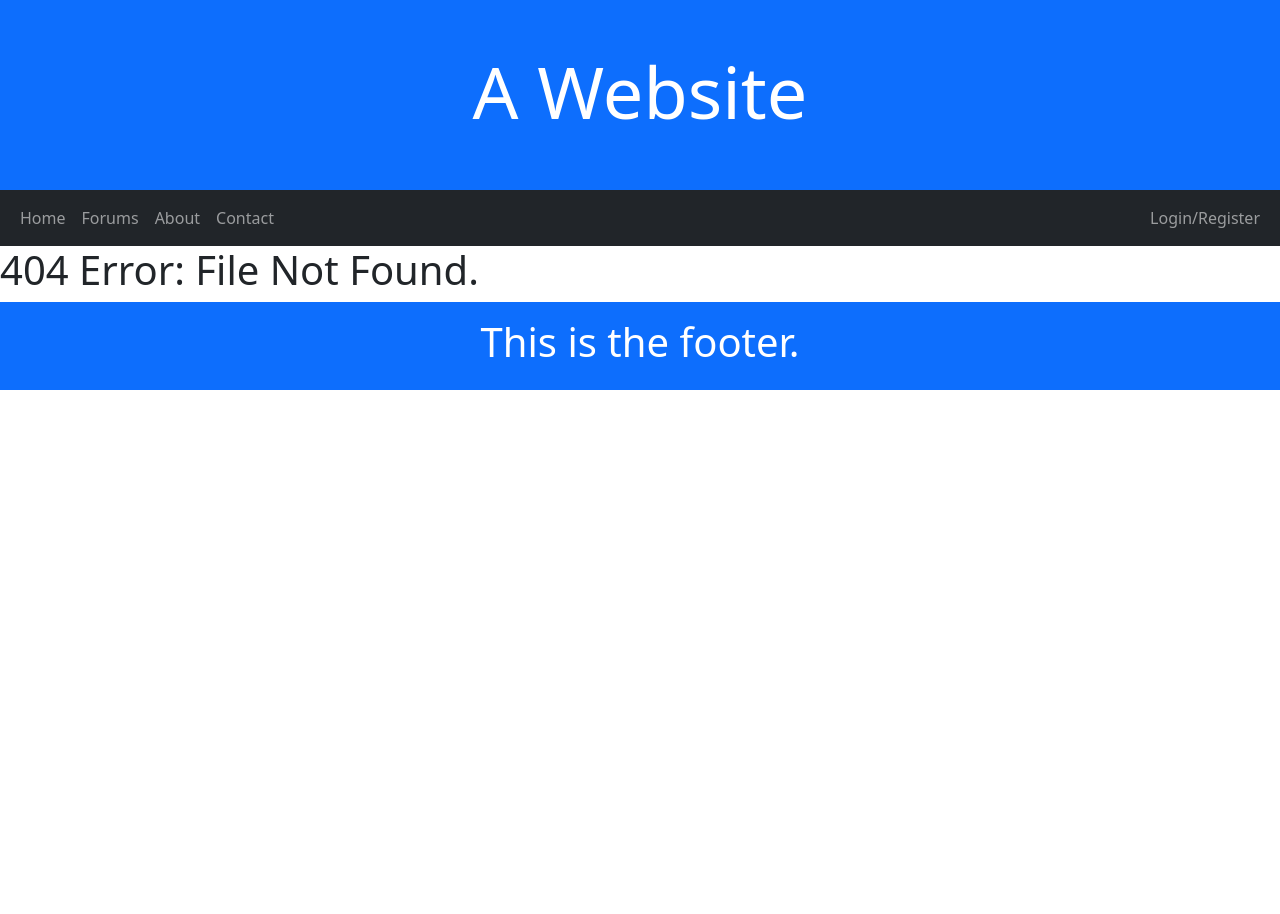
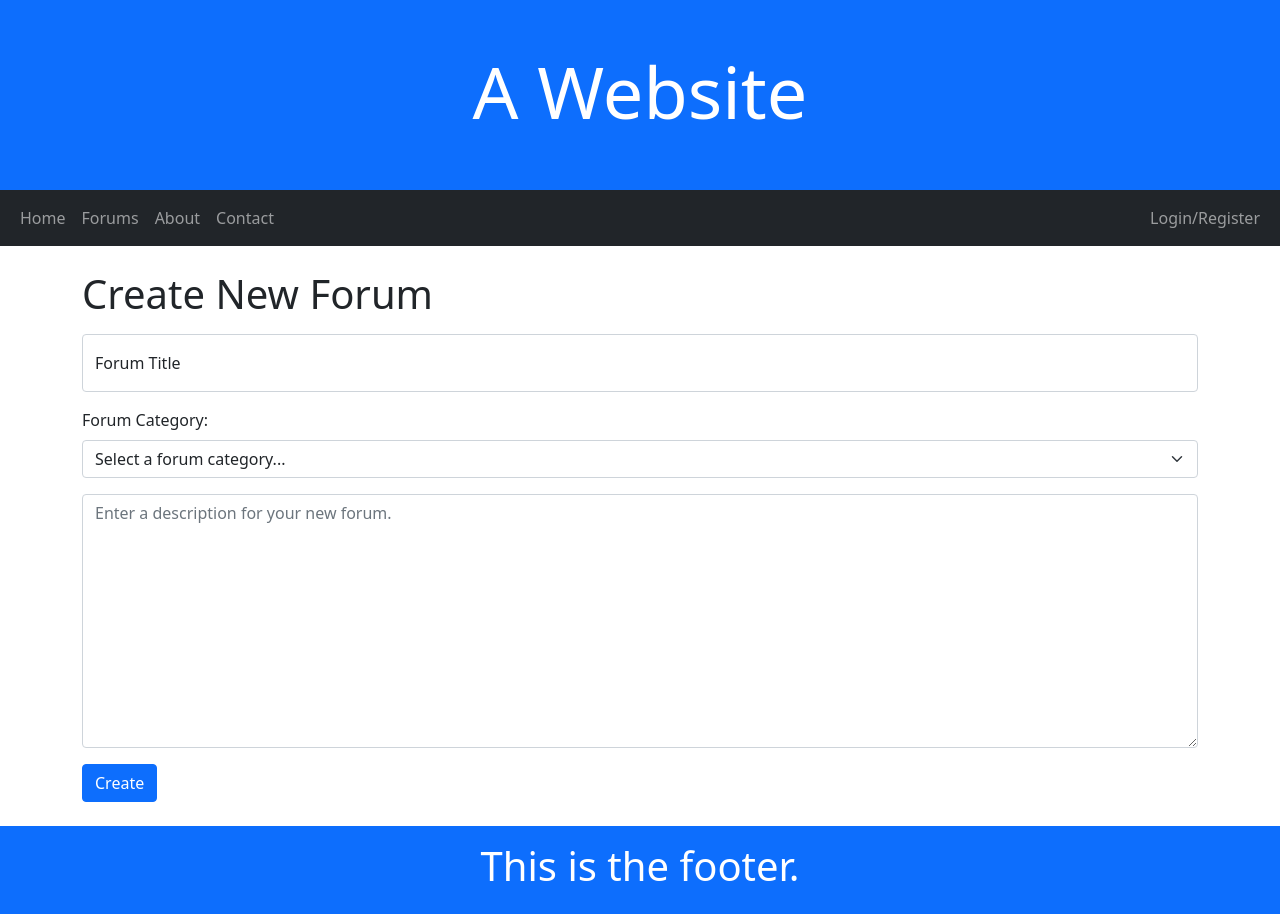
Before and after one commit to BraedenDiaz/Full-Stack-Web-App-MERN-CSR, a React (Create React App) app in the folder frontend/: page /forums/create in a window 1280 px wide. Before the commit this address had no page. Before the commit the page ends 800 px from the top, so only its background shows below. Built offline with nearby package versions, Linux system fonts and the light colour scheme.

Commit message:
Began and created the front-end interface components for the forums listings page as well as a page to allow users to create new forums. Back-end support is next.

```diff
--- a/frontend/src/components/App.tsx
+++ b/frontend/src/components/App.tsx
@@ -1,6 +1,8 @@
 import { BrowserRouter as Router, Routes, Route } from "react-router-dom";
 
 import FileNotFound from "./errors/404";
+import CreateNewForum from "./forums/CreateNewForum";
+import ForumsPage from "./forums/ForumsPage";
 import Home from "./Home";
 import Layout from "./Layout";
 import LoginRegisterContainer from "./loginRegister/index";
@@ -21,6 +23,8 @@ function App() {
           <Route index element={<Home />} />
           <Route path="login" element={<LoginRegisterContainer />} />
           <Route path="users/:username" element={<UserAccountPage />} />
+          <Route path="forums" element={<ForumsPage />} />
+          <Route path="forums/create" element={<CreateNewForum />} />
           <Route path="*" element={<FileNotFound />} />
         </Route>
       </Routes>
--- a/frontend/src/components/Layout.tsx
+++ b/frontend/src/components/Layout.tsx
@@ -91,7 +91,7 @@ export default function Layout(props : PropsType)
                                 <Link to="/" className="nav-link">Home</Link>
                             </li>
                             <li className="nav-item">
-                                <Link to="#" className="nav-link">Forums</Link>
+                                <Link to="/forums" className="nav-link">Forums</Link>
                             </li>
                             <li className="nav-item">
                                 <Link to="#" className="nav-link">About</Link>
--- /dev/null
+++ b/frontend/src/components/forums/CreateNewForum.tsx
@@ -0,0 +1,90 @@
+import { useState } from "react";
+import FormError from "../errors/FormError";
+
+/**
+ * @author Braeden Diaz
+ *
+ * Functional component which represents a form allowing users to create
+ * new forums on the website.
+ *
+ */
+
+export default function CreateNewForum()
+{
+    const [forumTitle, setForumTitle] = useState("");
+    const [forumCategory, setForumCategory] = useState("");
+    const [forumDescription, setForumDescription] = useState("");
+    const [errorState, setErrorState] = useState({
+        show: false,
+        errorsArr: []
+    });
+
+    const handleChange = (event : any) => {
+        switch (event.target.name)
+        {
+            case "forumTitle":
+                setForumTitle(event.target.value);
+                break;
+            case "forumCategory":
+                setForumCategory(event.target.value);
+                break;
+            case "forumDescription":
+                setForumDescription(event.target.value);
+                break;
+        }
+    };
+
+    const handleFormSubmit = (event : any) => {
+        event.preventDefault();
+
+        console.log("Entered Form:");
+        console.log(`Title: ${forumTitle}`);
+        console.log(`Category: ${forumCategory}`);
+        console.log(`Description: ${forumDescription}`);
+
+    };
+
+    return (
+        <div className="container mt-4 mb-4">
+            <FormError show={errorState.show} errorsArr={errorState.errorsArr} />
+            <h1>Create New Forum</h1>
+            <form onSubmit={handleFormSubmit}>
+                <div className="form-floating mb-3 mt-3">
+                    <input type="text"
+                            id="forumTitle"
+                            name="forumTitle"
+                            className="form-control"
+                            placeholder="Forum Title"
+                            value={forumTitle}
+                            onChange={handleChange} />
+                    <label htmlFor="forumTitle">Forum Title</label>
+                </div>
+                <div className="mb-3 mt-3">
+                    <label htmlFor="forumCategory" className="form-label">Forum Category:</label>
+                    <select id="forumCategory"
+                            name="forumCategory"
+                            className="form-select"
+                            defaultValue={forumCategory}
+                            onChange={handleChange}>
+                        <option value="" disabled>Select a forum category...</option>
+                        <option value="Category1">Category 1</option>
+                        <option value="Category2">Category 2</option>
+                        <option value="Category3">Category 3</option>
+                        <option value="Category4">Category 4</option>
+                        <option value="Category5">Category 5</option>
+                        <option value="Category6">Category 6</option>
+                    </select>
+                </div>
+                <div className="mb-3 mt-3">
+                    <textarea name="forumDescription"
+                              className="form-control"
+                              rows={10}
+                              onChange={handleChange}
+                              value={forumDescription}
+                              placeholder="Enter a description for your new forum."></textarea>
+                </div>
+                <button type="submit" className="btn btn-primary">Create</button>
+            </form>
+        </div>
+    );
+}
--- /dev/null
+++ b/frontend/src/components/forums/ForumsPage.tsx
@@ -0,0 +1,142 @@
+import { useEffect, useState } from "react";
+import { Navigate } from "react-router-dom";
+
+/**
+ * @author Braeden Diaz
+ *
+ * Functional component which represents the forums page.
+ *
+ * The forums page contains a listing of all the forums created by users.
+ *
+ */
+
+export default function ForumsPage()
+{
+    const [forums, setForums] = useState([
+        {
+            id: -1,
+            title: "",
+            category: "",
+            description: ""
+        }
+    ]);
+    let [createNewForumBtnClicked, setCreateNewForumBtnClicked] = useState(false);
+
+    // Setup temporary example forums
+    useEffect(() => {
+        setForums([
+            {
+                id : 1,
+                title: "Forum 1",
+                category: "category1",
+                description: "Forum 1 description."
+            },
+            {
+                id : 2,
+                title: "Forum 2",
+                category: "category2",
+                description: "Forum 2 description."
+            },
+            {
+                id : 3,
+                title: "Forum 3",
+                category: "category2",
+                description: "Forum 3 description."
+            },
+            {
+                id : 4,
+                title: "Forum 4",
+                category: "category4",
+                description: "Forum 4 description."
+            },
+            {
+                id : 5,
+                title: "Forum 5",
+                category: "category1",
+                description: "Forum 5 description."
+            },
+            {
+                id : 6,
+                title: "Forum 6",
+                category: "category3",
+                description: "Forum 6 description."
+            },
+            {
+                id : 7,
+                title: "Forum 7",
+                category: "category2",
+                description: "Forum 7 description."
+            }
+        ]);
+    }, []);
+
+    const handleCreateNewForumBtnClick = () => {
+        setCreateNewForumBtnClicked(true);
+    };
+
+    if (createNewForumBtnClicked)
+    {
+
+        return <Navigate to="/forums/create" />;
+    }
+
+    const forumCards = [];
+
+    // Build the JSX HTML for our forums cards
+    for (let forumObj of forums)
+    {
+        forumCards.push(
+            (
+                <div key={"card_" + forumObj.id}>
+                    <div className="card border-secondary text-center">
+                        <div className="card-header bg-primary text-white">
+                            <h5>{forumObj.title}</h5>
+                        </div>
+                        <div className="card-body">
+                            <h4 className="card-title">{forumObj.id}</h4>
+                            <p className="card-text">{forumObj.description}</p>
+                        </div>
+                        <ul className="list-group list-group-flush">
+                            <li className="list-group-item">An item</li>
+                            <li className="list-group-item">A second</li>
+                            <li className="list-group-item">A third item</li>
+                        </ul>
+                        <div className="card-footer bg-primary text-white">
+                            Footer
+                        </div>
+                    </div>
+                </div>
+            )
+        )
+    }
+
+    //const forumRowCols = [];
+
+    // Deprecated: Bootstrap provides an easy way to do this for us.
+    // Place our forum cards in a new row after every 4 cards
+    // for (let i = 0; i < forumCards.length; i += 4)
+    // {
+    //     forumRowCols.push((
+    //         <div key={"row_" + i} className="row m-4">
+    //             {
+    //                 forumCards.filter((jsxElem, index) => {
+    //                     return (index < i + 4 && index >= i);
+    //                 })
+    //             }
+    //         </div>
+    //     ));
+    // }
+
+    return (
+        <div className="container mt-4 mb-4">
+            <div className="clearfix mb-4">
+                <span className="h1">Forums</span>
+                <button type="button" className="btn btn-success float-end" onClick={handleCreateNewForumBtnClick}>Create New Forum</button>
+            </div>
+
+            <div className="row row-cols-xl-4 row-cols-lg-3 row-cols-md-2 row-cols-sm-1 g-4">
+                {forumCards}
+            </div>
+        </div>
+    );
+}
```
